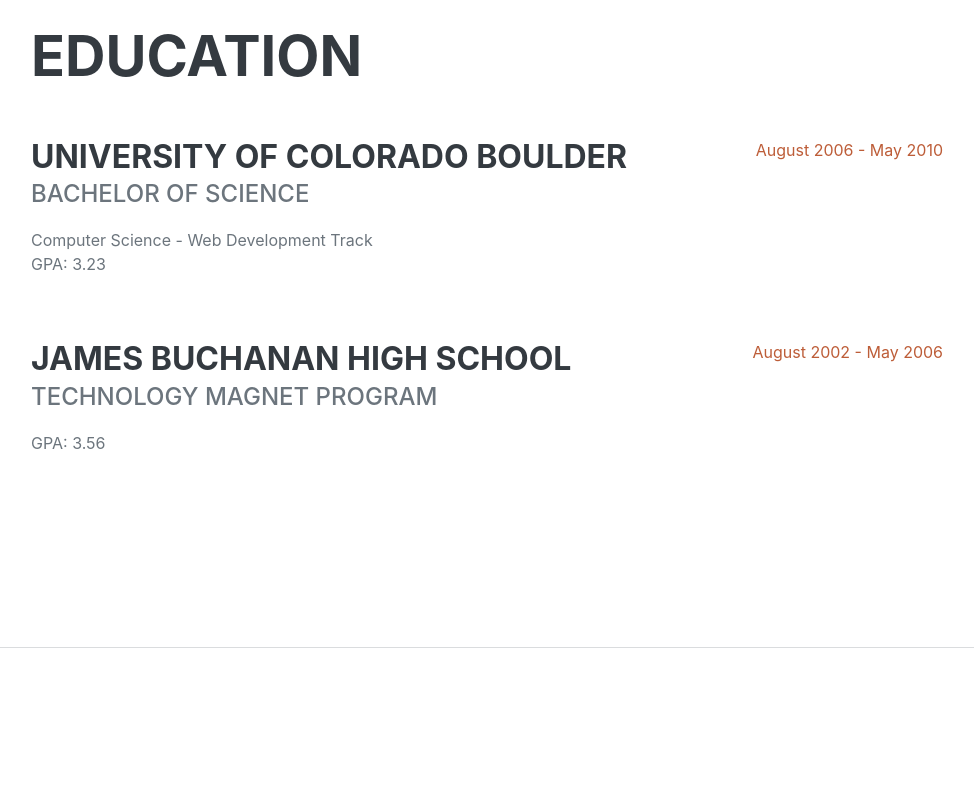
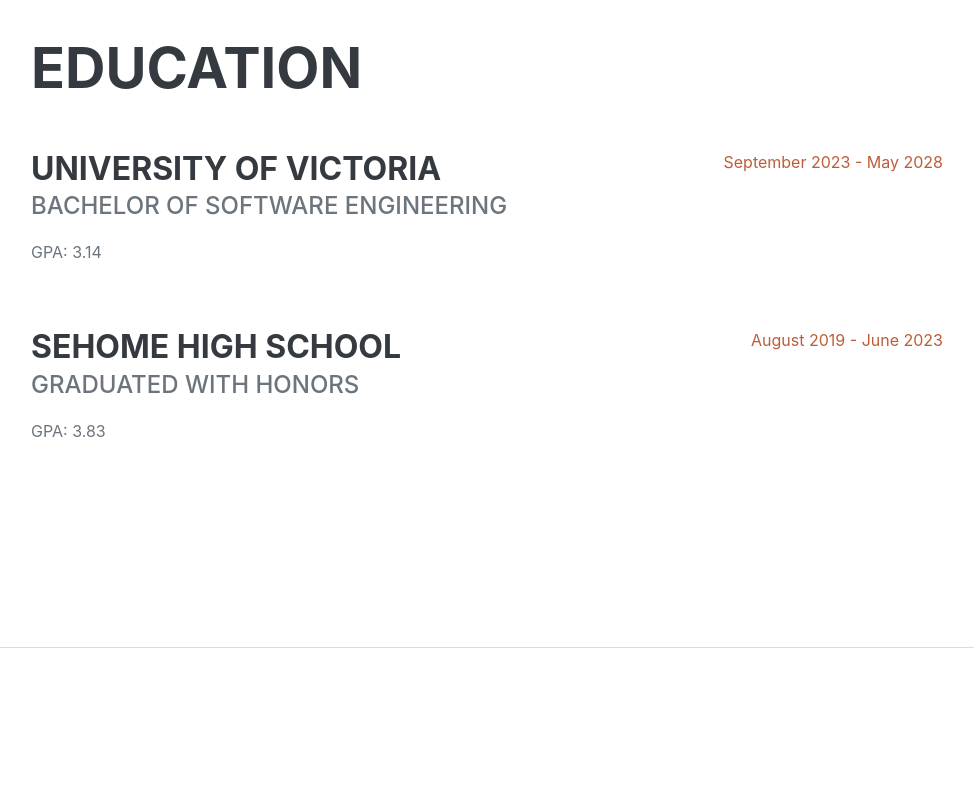
Before and after one commit to TDJenks/trevorjenks.github.io, a plain HTML site: page index.html in a window 1280 px wide. Shown: the part 2160-2960 px from the top of the page, without its empty margins (289-1263 px from the left). Drawn offline with nearby package versions, Linux system fonts and the light colour scheme; a web font is replaced by a local one.

Commit message:
Update index.html

```diff
--- a/index.html
+++ b/index.html
@@ -100,20 +100,20 @@
                     <h2 class="mb-5">Education</h2>
                     <div class="d-flex flex-column flex-md-row justify-content-between mb-5">
                         <div class="flex-grow-1">
-                            <h3 class="mb-0">University of Colorado Boulder</h3>
-                            <div class="subheading mb-3">Bachelor of Science</div>
-                            <div>Computer Science - Web Development Track</div>
-                            <p>GPA: 3.23</p>
+                            <h3 class="mb-0">University of Victoria</h3>
+                            <div class="subheading mb-3">Bachelor of Software Engineering</div>
+                            <div></div>
+                            <p>GPA: 3.14</p>
                         </div>
-                        <div class="flex-shrink-0"><span class="text-primary">August 2006 - May 2010</span></div>
+                        <div class="flex-shrink-0"><span class="text-primary">September 2023 - May 2028</span></div>
                     </div>
                     <div class="d-flex flex-column flex-md-row justify-content-between">
                         <div class="flex-grow-1">
-                            <h3 class="mb-0">James Buchanan High School</h3>
-                            <div class="subheading mb-3">Technology Magnet Program</div>
-                            <p>GPA: 3.56</p>
+                            <h3 class="mb-0">Sehome High School</h3>
+                            <div class="subheading mb-3">Graduated with Honors</div>
+                            <p>GPA: 3.83</p>
                         </div>
-                        <div class="flex-shrink-0"><span class="text-primary">August 2002 - May 2006</span></div>
+                        <div class="flex-shrink-0"><span class="text-primary">August 2019 - June 2023</span></div>
                     </div>
                 </div>
             </section>
@@ -163,8 +163,8 @@
             <section class="resume-section" id="interests">
                 <div class="resume-section-content">
                     <h2 class="mb-5">Interests</h2>
-                    <p>Apart from being a web developer, I enjoy most of my time being outdoors. In the winter, I am an avid skier and novice ice climber. During the warmer months here in Colorado, I enjoy mountain biking, free climbing, and kayaking.</p>
-                    <p class="mb-0">When forced indoors, I follow a number of sci-fi and fantasy genre movies and television shows, I am an aspiring chef, and I spend a large amount of my free time exploring the latest technology advancements in the front-end web development world.</p>
+                    <p>Apart from always being on some sort of technology grind, I enjoy getting out of the house and biking or working out. In the winter months I'm an avid skier and sled maniac.</p>
+                    <p class="mb-0">When forced indoors, I spend a large amount of my free-time making things, whether it be music, art, or a new project, I am most happy when I'm creating something new.</p>
                 </div>
             </section>
             <hr class="m-0" />
```
